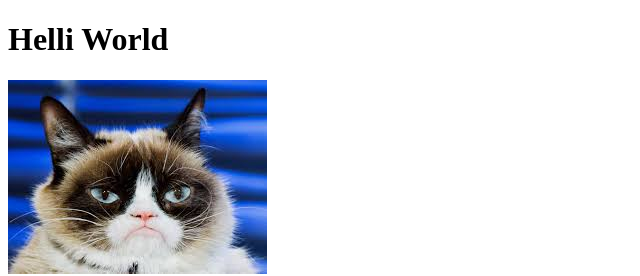
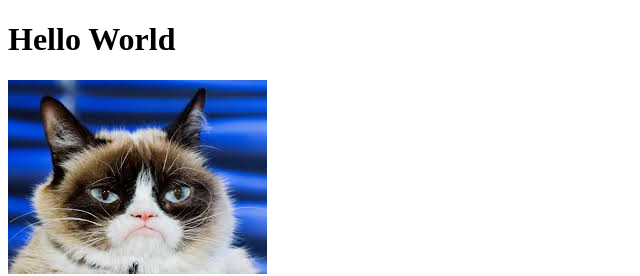
Before and after one commit to dNataly/hello-world, a plain HTML site: page index.html in a window 1280 px wide. Shown: the full height of the page, 0-640 px from the left. Drawn offline with Linux system fonts and the light colour scheme.

Commit message:
Update index.html

```diff
--- a/index.html
+++ b/index.html
@@ -4,7 +4,7 @@
     <title>Hello World!</title>
   </head>
   <body>
-     <h1>Helli World</h1>
+     <h1>Hello World</h1>
      <img src="grumpy.jpg" alt="Grumpy Cat">
   </body>
  </html>
```
